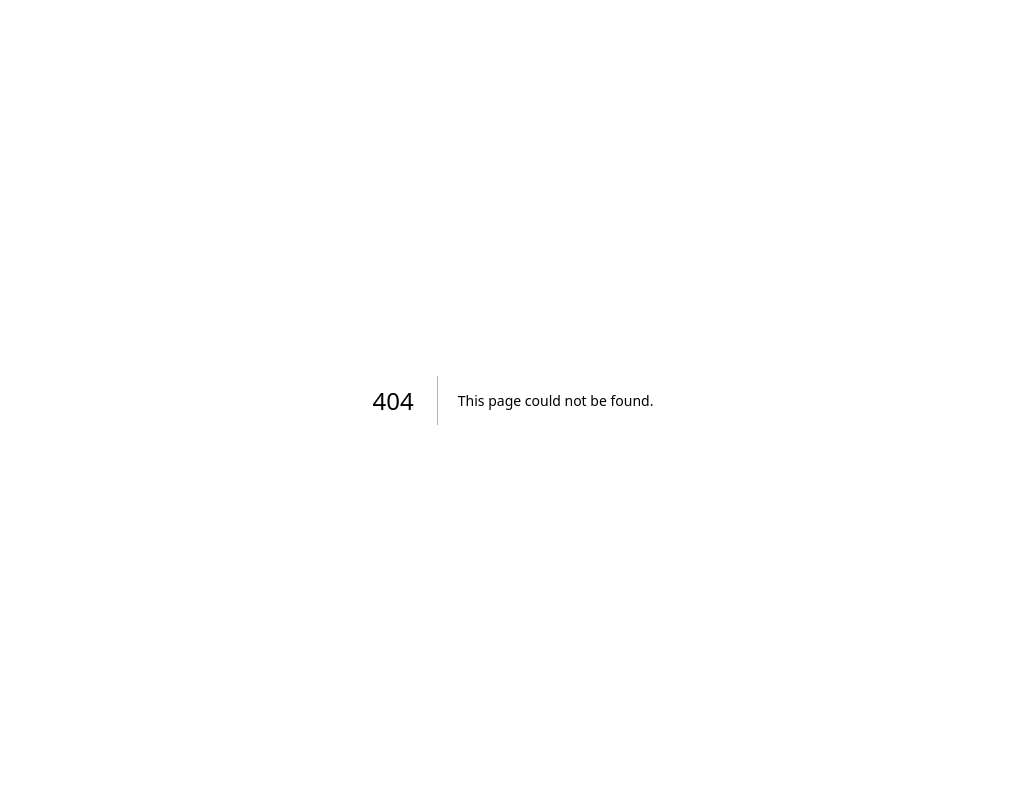
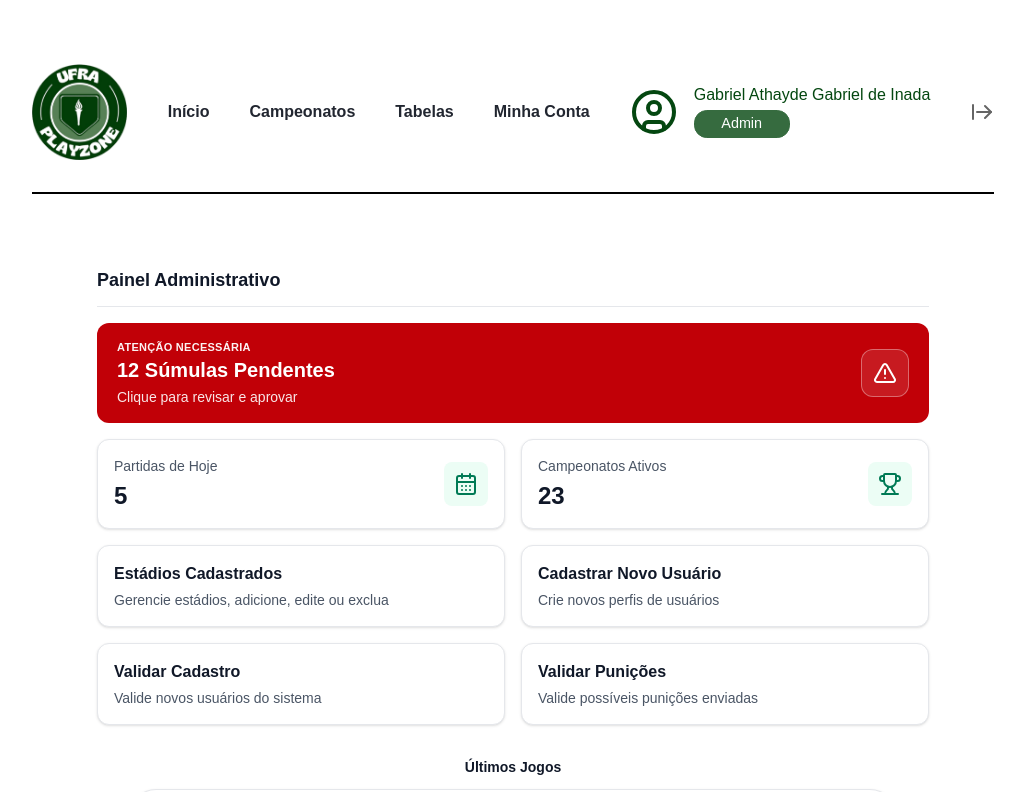
Before and after one commit to GabrielInada/PlayZone, a Next.js app in the folder frontend/: page /admin in a window 1280 px wide. Before the commit this address had no page. Shown: the top 792 px of the page, without its empty margins (127-1152 px from the left). Built offline with nearby package versions, Linux system fonts and the light colour scheme.

Commit message:
adiciona a home admin

```diff
--- /dev/null
+++ b/frontend/src/app/(dashboard)/admin/ActionCard.tsx
@@ -0,0 +1,24 @@
+"use client";
+import Link from "next/link";
+
+type Props = {
+    title: string;
+    description: string;
+    href: string;
+};
+
+export default function ActionCard({ title, description, href }: Props) {
+    return (
+        <Link
+            href={href}
+            className={[
+                "block rounded-xl border border-gray-200 bg-white px-4 py-4 shadow-sm",
+                "text-left cursor-pointer hover:shadow-md hover:border-gray-300 transition",
+            ].join(" ")}
+            aria-label={`Abrir: ${title}`}
+        >
+            <p className="text-base font-semibold text-gray-900">{title}</p>
+            <p className="mt-1 text-sm text-gray-600">{description}</p>
+        </Link>
+    );
+}
--- /dev/null
+++ b/frontend/src/app/(dashboard)/admin/AdminHeader.tsx
@@ -0,0 +1,11 @@
+type Props = {
+    title: string;
+};
+
+export default function AdminHeader({ title }: Props) {
+    return (
+        <header className="border-b border-gray-200 pb-3">
+            <h1 className="text-lg font-semibold text-gray-900">{title}</h1>
+        </header>
+    );
+}
--- /dev/null
+++ b/frontend/src/app/(dashboard)/admin/AlertBanner.tsx
@@ -0,0 +1,35 @@
+"use client";
+import Link from "next/link";
+import { AlertTriangle } from "lucide-react";
+
+type Props = {
+    title: string;
+    highlight: string;
+    description?: string;
+    href: string; // <- agora é link
+};
+
+export default function AlertBanner({ title, highlight, description, href }: Props) {
+    return (
+        <Link
+            href={href}
+            className={[
+                "rounded-xl bg-red-700 text-white",
+                "px-4 py-4 sm:px-5",
+                "flex items-center justify-between gap-4",
+                "cursor-pointer hover:bg-red-800 transition-colors",
+            ].join(" ")}
+            aria-label={`Abrir: ${highlight}`}
+        >
+            <div className="min-w-0">
+                <p className="text-[11px] font-semibold tracking-wide opacity-95">{title}</p>
+                <p className="mt-0.5 text-xl font-bold leading-tight">{highlight}</p>
+                {description ? <p className="mt-1 text-sm opacity-90">{description}</p> : null}
+            </div>
+
+            <div className="flex h-12 w-12 items-center justify-center rounded-xl border border-white/35 bg-white/10">
+                <AlertTriangle className="h-6 w-6" />
+            </div>
+        </Link>
+    );
+}
--- /dev/null
+++ b/frontend/src/app/(dashboard)/admin/RecentGames.tsx
@@ -0,0 +1,39 @@
+type RecentGame = {
+    id: string;
+    home: string;
+    away: string;
+    homeScore: number;
+    awayScore: number;
+};
+
+type Props = {
+    games: RecentGame[];
+};
+
+function ScorePill({ homeScore, awayScore }: { homeScore: number; awayScore: number }) {
+    return (
+        <span className="inline-flex items-center justify-center rounded-full bg-emerald-100 px-3 py-1 text-sm font-semibold text-gray-900">
+      {homeScore} - {awayScore}
+    </span>
+    );
+}
+
+export default function RecentGames({ games }: Props) {
+    return (
+        <div className="text-center">
+            <h2 className="text-sm font-semibold text-gray-900">Últimos Jogos</h2>
+
+            <div className="mx-auto mt-3 w-full max-w-3xl rounded-full border border-gray-200 bg-white px-4 py-3 shadow-sm">
+                <div className="flex flex-wrap items-center justify-center gap-6 sm:gap-10">
+                    {games.map((g) => (
+                        <div key={g.id} className="flex items-center gap-3">
+                            <span className="text-sm font-semibold text-gray-900">{g.home}</span>
+                            <ScorePill homeScore={g.homeScore} awayScore={g.awayScore} />
+                            <span className="text-sm font-semibold text-gray-900">{g.away}</span>
+                        </div>
+                    ))}
+                </div>
+            </div>
+        </div>
+    );
+}
--- /dev/null
+++ b/frontend/src/app/(dashboard)/admin/StatCard.tsx
@@ -0,0 +1,24 @@
+import { ReactNode } from "react";
+
+type Props = {
+    title: string;
+    value: number | string;
+    icon: ReactNode;
+};
+
+export default function StatCard({ title, value, icon }: Props) {
+    return (
+        <div className="rounded-xl border border-gray-200 bg-white px-4 py-4 shadow-sm">
+            <div className="flex items-center justify-between gap-3">
+                <div>
+                    <p className="text-sm font-medium text-gray-600">{title}</p>
+                    <p className="mt-1 text-2xl font-bold text-gray-900">{value}</p>
+                </div>
+
+                <div className="flex h-11 w-11 items-center justify-center rounded-lg bg-emerald-50 text-emerald-700">
+                    {icon}
+                </div>
+            </div>
+        </div>
+    );
+}
--- /dev/null
+++ b/frontend/src/app/(dashboard)/admin/page.tsx
@@ -0,0 +1,64 @@
+import { CalendarDays, Trophy } from "lucide-react";
+import AdminHeader from "@/app/(dashboard)/admin/AdminHeader";
+import AlertBanner from "@/app/(dashboard)/admin/AlertBanner";
+import StatCard from "@/app/(dashboard)/admin/StatCard";
+import ActionCard from "@/app/(dashboard)/admin/ActionCard";
+import RecentGames from "@/app/(dashboard)/admin/RecentGames";
+
+const mockStats = { matchesToday: 5, activeChampionships: 23, pendingSummaries: 12 };
+
+const mockRecentGames = [
+    { id: "1", home: "UFRA", away: "UFPA", homeScore: 2, awayScore: 1 },
+    { id: "2", home: "UFRA", away: "UFPA", homeScore: 4, awayScore: 3 },
+];
+
+export default function AdminPage() {
+    return (
+        <main className="min-h-screen bg-white">
+            <div className="mx-auto w-full max-w-4xl px-4 py-6 sm:px-6 lg:px-8">
+                <AdminHeader title="Painel Administrativo" />
+
+                <div className="mt-4">
+                    <AlertBanner
+                        title="ATENÇÃO NECESSÁRIA"
+                        highlight={`${mockStats.pendingSummaries} Súmulas Pendentes`}
+                        description="Clique para revisar e aprovar"
+                        href="/admin/sumulas" // rota mock
+                    />
+                </div>
+
+                <section className="mt-4 grid grid-cols-1 gap-4 sm:grid-cols-2">
+                    <StatCard title="Partidas de Hoje" value={mockStats.matchesToday} icon={<CalendarDays className="h-6 w-6" />} />
+                    <StatCard title="Campeonatos Ativos" value={mockStats.activeChampionships} icon={<Trophy className="h-6 w-6" />} />
+                </section>
+
+                <section className="mt-4 grid grid-cols-1 gap-4 sm:grid-cols-2">
+                    <ActionCard
+                        title="Estádios Cadastrados"
+                        description="Gerencie estádios, adicione, edite ou exclua"
+                        href="/admin/estadios"
+                    />
+                    <ActionCard
+                        title="Cadastrar Novo Usuário"
+                        description="Crie novos perfis de usuários"
+                        href="/admin/usuarios/novo"
+                    />
+                    <ActionCard
+                        title="Validar Cadastro"
+                        description="Valide novos usuários do sistema"
+                        href="/admin/usuarios/validar"
+                    />
+                    <ActionCard
+                        title="Validar Punições"
+                        description="Valide possíveis punições enviadas"
+                        href="/admin/punicoes/validar"
+                    />
+                </section>
+
+                <section className="mt-8">
+                    <RecentGames games={mockRecentGames} />
+                </section>
+            </div>
+        </main>
+    );
+}
--- a/frontend/src/constants/routes.ts
+++ b/frontend/src/constants/routes.ts
@@ -1,3 +1,4 @@
 export const LOGIN_ROUTE = "/login";
 export const SIGNUP_ROUTE = "/cadastro";
 export const HOME_ROUTE = "/home";
+export const ADMIN_ROUTE = "/admin";
```
